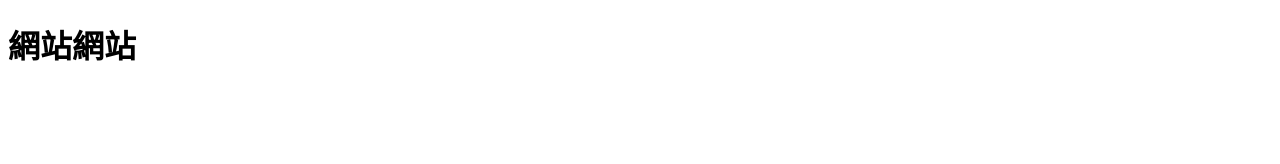
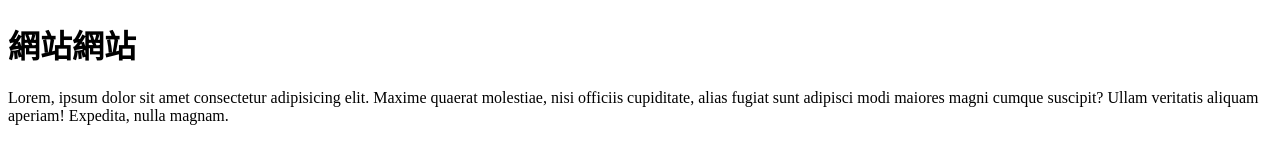
Before and after one commit to ngfpy529/20210304-1, a plain HTML site: page index.html in a window 1280 px wide. Drawn offline with Linux system fonts and the light colour scheme.

Commit message:
新增index.html lorem內容

```diff
--- a/index.html
+++ b/index.html
@@ -8,5 +8,6 @@
 </head>
 <body>
     <h1>網站網站</h1>
+    <p>Lorem, ipsum dolor sit amet consectetur adipisicing elit. Maxime quaerat molestiae, nisi officiis cupiditate, alias fugiat sunt adipisci modi maiores magni cumque suscipit? Ullam veritatis aliquam aperiam! Expedita, nulla magnam.</p>
 </body>
 </html>
```
